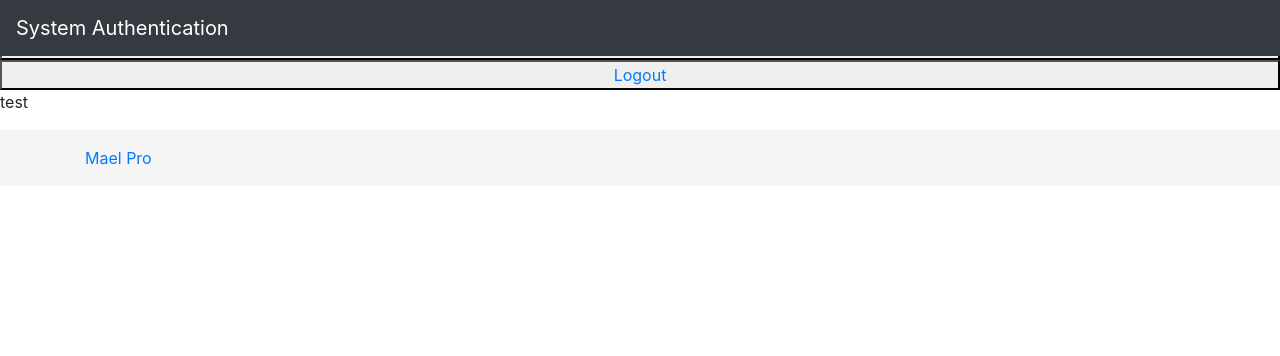
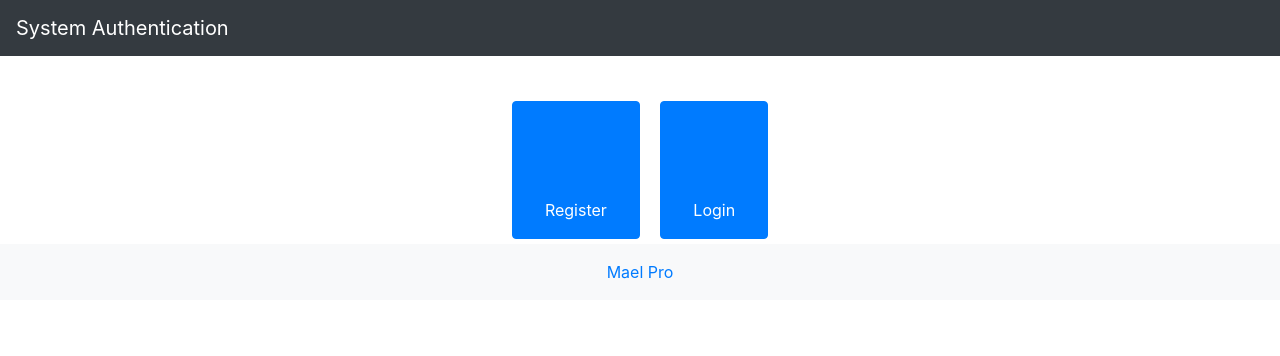
Before and after one commit to lemael/Authentication, a Django app: page / in a window 1280 px wide. Shown: the top 356 px of the page. Run offline with Django 4.2, Linux system fonts and the light colour scheme; some libraries are stand-ins or nearby versions.

Commit message:
Using AuthenticationForm for create login Styling login and register forms

```diff
--- a/app/urls.py
+++ b/app/urls.py
@@ -5,7 +5,7 @@ from django.urls import path
 
 urlpatterns=[
   path('', views.home, name='home'),
-  path('login',views.login,name='login'),
-  path('logout',views.logout,name='logout'),
+  path('login',views.logIn,name='login'),
+  path('logout',views.logOut,name='logout'),
   path('register',views.register,name='register'),
 ]+ static(settings.STATIC_URL, document_root=settings.STATIC_ROOT)
--- a/app/views.py
+++ b/app/views.py
@@ -1,7 +1,7 @@
+from app.forms import SignInForm, SignUpForm
 from django.contrib import messages
-from django.shortcuts import render
-
-from app.forms import SignUpForm
+from django.contrib.auth import login, logout
+from django.shortcuts import redirect, render
 
 # Create your views here.
 
@@ -14,13 +14,24 @@ def register(request):
         if fm.is_valid():
             messages.success(request, 'Account created successfully')
             fm.save()
+            return redirect('login')
   else:
         fm = SignUpForm()
 
   return render(request, 'app/register.html', {'form':fm})
 
-def login(request):
-  return render(request, 'app/login.html')
+def logIn(request):
+  if request.method == "POST":
+     fm = SignInForm(request, data=request.POST)
+     if fm.is_valid():
+        user = fm.get_user()
+        login(request, user)
+        return redirect('home')
+  else:
+        fm = SignInForm()
+  return render(request, 'app/login.html', {'fm':fm})
 
-def logout(request):
-  pass
+def logOut(request):
+  logout(request)
+  messages.success(request, 'You have been disconnected')
+  return redirect('home')
--- a/static/style.css
+++ b/static/style.css
@@ -47,3 +47,29 @@ code {
 .success {
   color: green;
 }
+
+.button-container {
+  display: flex; /* Utilisation de flexbox pour aligner les éléments */
+  justify-content: space-between; /* Espace égal entre les boutons */
+}
+
+.button-container button {
+  margin: 5px; /* Optionnel: ajoute un peu d'espace autour de chaque bouton */
+}
+
+.button-container a {
+  text-decoration: none; /* Supprime la décoration de lien par défaut */
+  color: inherit; /* Utilise la couleur du texte du bouton */
+  display: block; /* Permet au lien de remplir entièrement le bouton */
+  padding: 10px 20px; /* Optionnel: ajoute du padding au lien pour améliorer l'apparence */
+  margin-top: 5rem;
+}
+
+.mt-5 {
+  margin-top: 5rem;
+}
+.footer {
+  background: #f8f9fa;
+  padding: 10px;
+  text-align: center;
+}
--- a/templates/app/index.html
+++ b/templates/app/index.html
@@ -1,6 +1,25 @@
 {% extends 'base.html' %} {% block content %}
-<button type="submit"><a href="">Register</a></button>
-<button type="submit"><a href="">Login</a></button>
-<button type="submit"><a href="">Logout</a></button>
-<p>test</p>
-{% endblock content%}
+<div class="button-container mt-5 row justify-content-center">
+  <div class="mt-5">
+    {% if user.is_authenticated %}
+    <h1>Hi {{ user.username }}!</h1>
+    <button type="submit" class="btn btn-primary mx-2">
+      <a href="/logout" class="text-white text-decoration-none">Logout</a>
+    </button>
+    {% else %}
+
+    <button type="submit" class="btn btn-primary mx-2">
+      <a href="/register" class="text-white text-decoration-none">Register</a>
+    </button>
+    <button type="submit" class="btn btn-primary mx-2">
+      <a href="/login" class="text-white text-decoration-none">Login</a>
+    </button>
+    {% endif %} {% if messages %} {% for message in messages %}
+    <small {% if message.tags %} class="{{ message.tags }}" {% endif %}
+      >{{ message }}</small
+    >
+    {% endfor %} {% endif %}
+  </div>
+</div>
+
+{% endblock content %}
--- a/templates/base.html
+++ b/templates/base.html
@@ -11,14 +11,14 @@
     />
     <link href="/static/style.css" rel="stylesheet" />
   </head>
-  <body class="d-flex flex-column h-100 min-vh-100">
+  <body class="d-flex flex-column h-100">
     <header>
       <nav class="navbar navbar-expand-md navbar-dark fixed-top bg-dark">
         <a class="navbar-brand" href="#">System Authentication</a>
       </nav>
     </header>
-    {% block content %}{% endblock content %}
-    <footer class="footer mt-auto py-3">
+    <main class="flex-fill">{% block content %}{% endblock content %}</main>
+    <footer class="footer mt-auto py-3 bg-light">
       <div class="container">
         <span class="text-muted"><a href="#">Mael Pro</a></span>
       </div>
```
Also changed, not shown: app/forms.py (+24 -1 lines), templates/app/login.html (+18 -1 lines), db.sqlite3.
